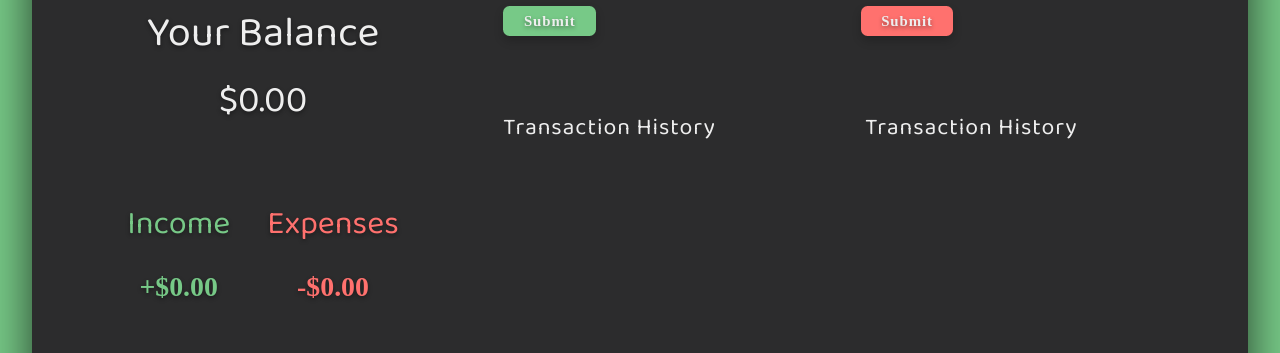
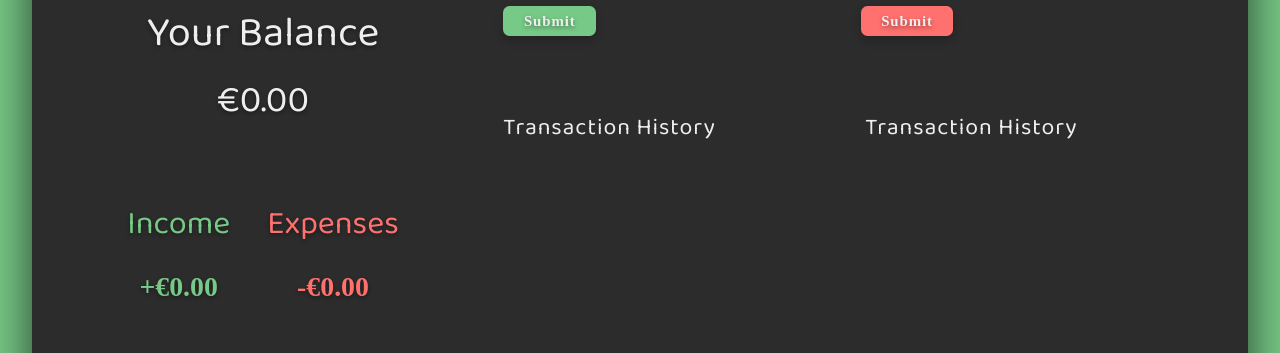
Before and after one commit to ArmaghX/React-Budget-App, a React (Create React App) app: page / in a window 1280 px wide. Shown: the part 255-608 px from the top of the page. Built offline with nearby package versions, Linux system fonts and the light colour scheme; a web font is replaced by a local one.

Commit message:
Currency Mod

```diff
--- a/src/components/Balance.js
+++ b/src/components/Balance.js
@@ -18,15 +18,15 @@ const Balance = () => {
     return (
         <div className="balance">
             <h2>Your Balance</h2>
-            <h3>${(totalIncome - totalExpense).toFixed(2)}</h3>
+            <h3>€{(totalIncome - totalExpense).toFixed(2)}</h3>
             <div className="income-expense">
                 <div className="plus">
                     <h3>Income</h3>
-                    <p>+${totalIncome}</p>
+                    <p>+€{totalIncome}</p>
                 </div>
                 <div className="minus">
                     <h3>Expenses</h3>
-                    <p>-${totalExpense}</p>
+                    <p>-€{totalExpense}</p>
                 </div>
             </div>
         </div>
```
